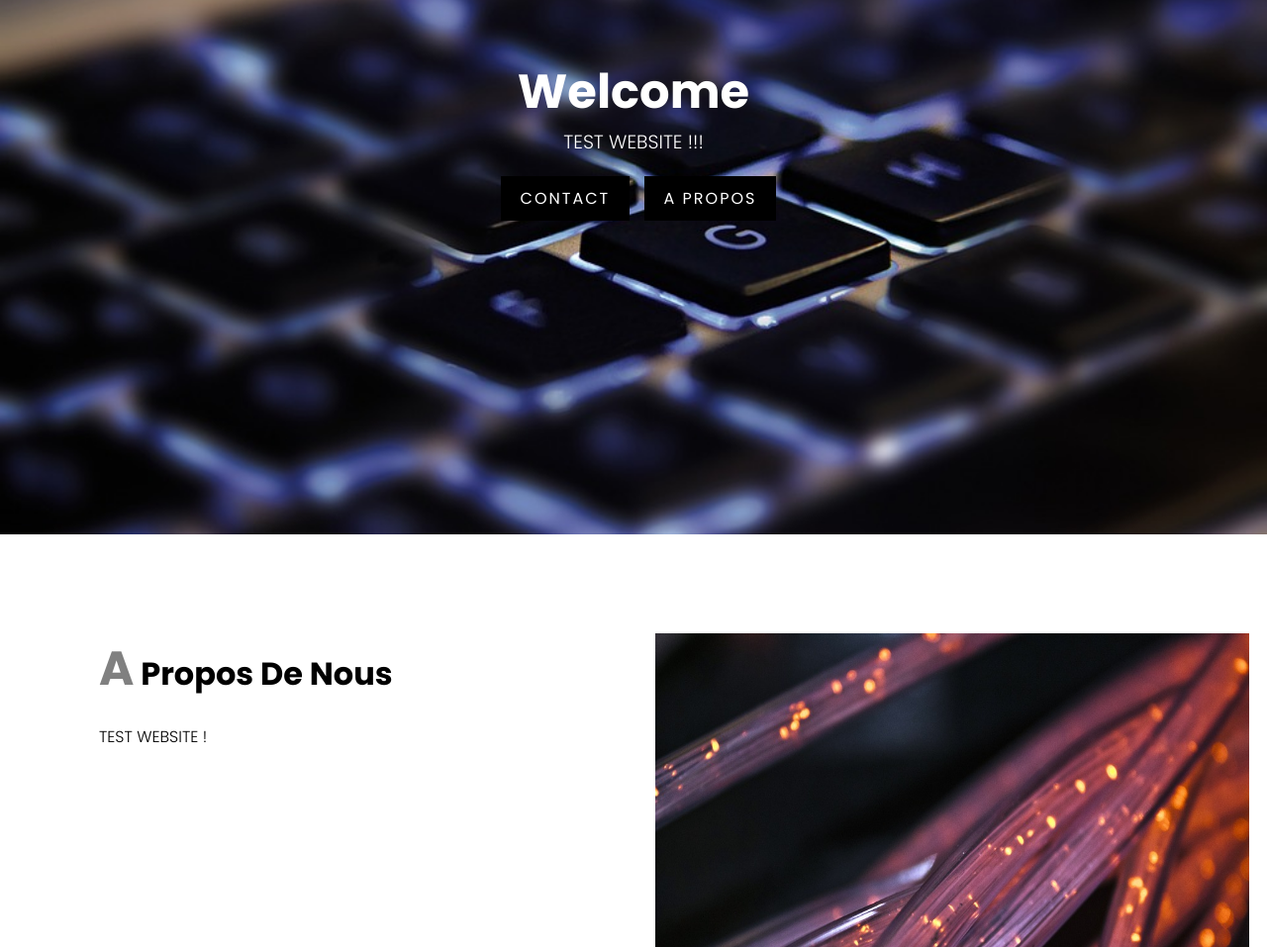
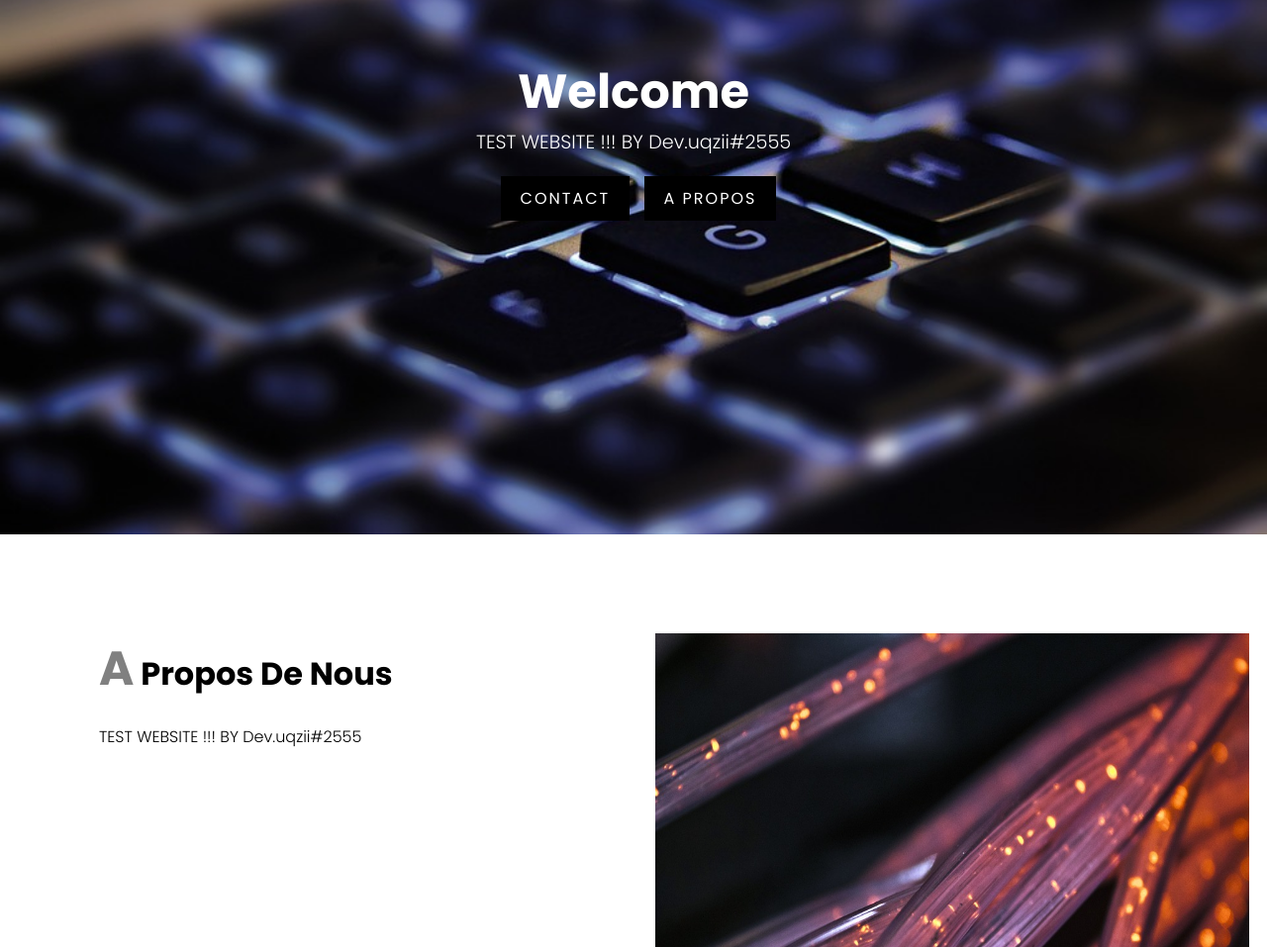
Before and after one commit to devuqzii/uqzii-companiee, a plain HTML site: page index.html in a window 1280 px wide. Shown: the part 260-1217 px from the top of the page at 99% size. Drawn offline with Linux system fonts and the light colour scheme.

Commit message:
Update index.html

```diff
--- a/index.html
+++ b/index.html
@@ -26,7 +26,7 @@
 <section class="banniere" id="banniere">
     <div class="contenu">
         <h2>Welcome</h2>
-        <p>TEST WEBSITE !!!</p>
+        <p>TEST WEBSITE !!! BY Dev.uqzii#2555</p>
         <a href="#contact" class="btn1">Contact</a>
         <a href="#apropos" class="btn2">A propos</a>
     </div>
@@ -35,7 +35,7 @@
     <div class="row">
         <div class="col50">
             <h2 class="titre-texte"><span>A</span> propos de nous</h2>
-            <p>TEST WEBSITE !</p>
+            <p>TEST WEBSITE !!! BY Dev.uqzii#2555</p>
         </div>
         <div class="col50">
             <div class="img">
```
